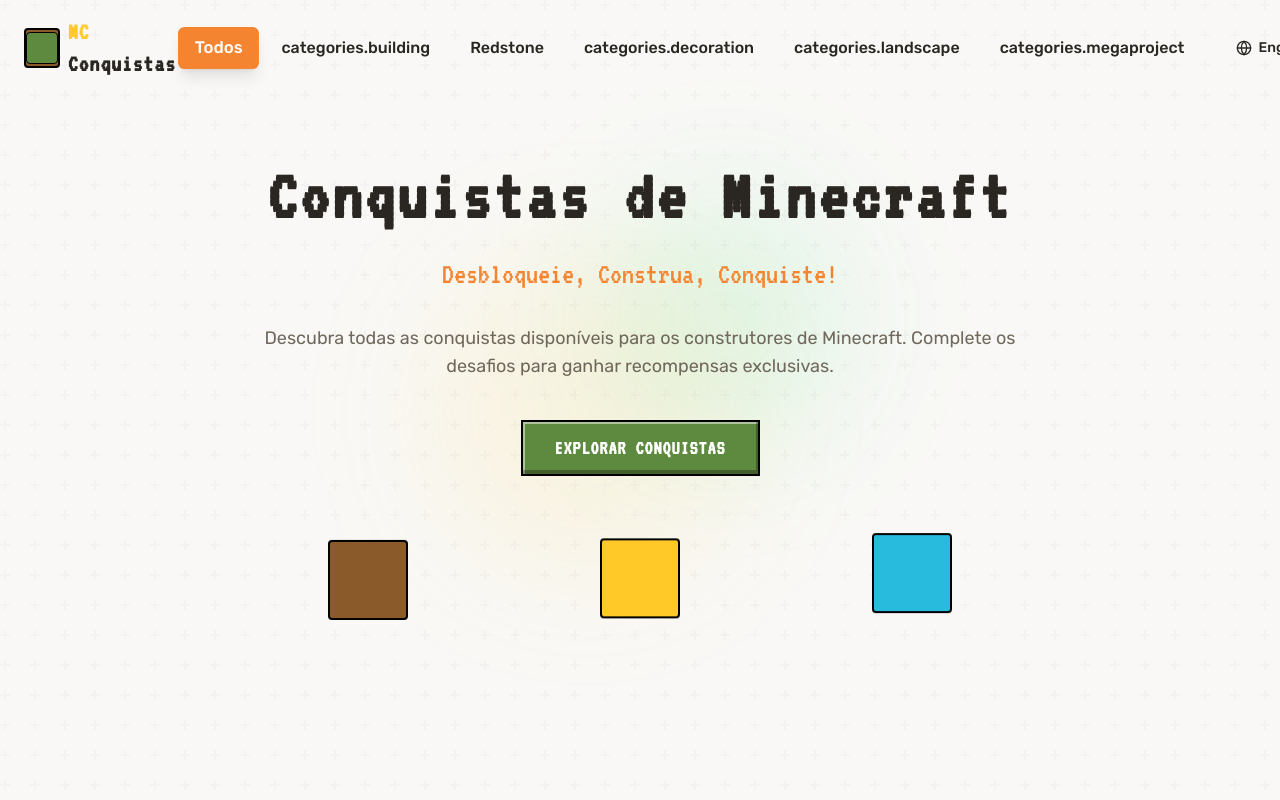
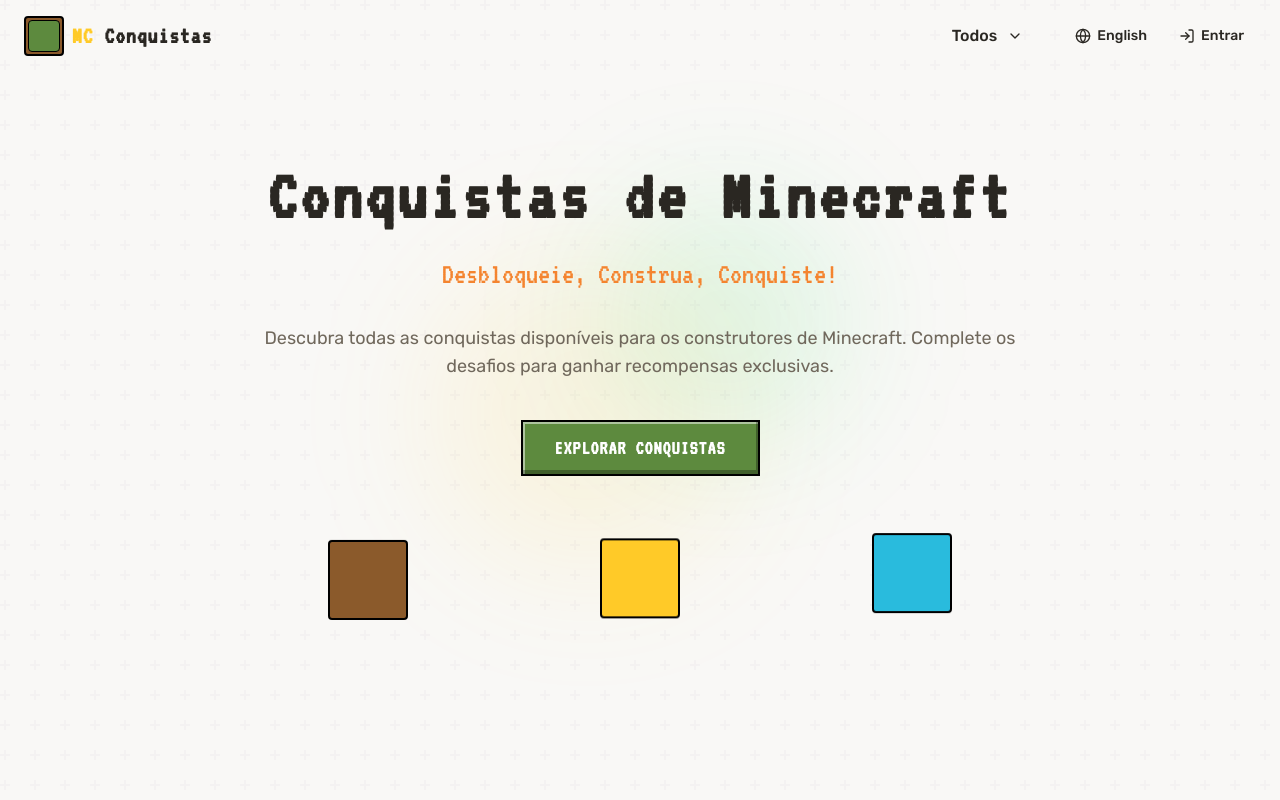
Before and after one commit to oTalentz/blocky-achievement-cards, a React (Vite) app: page / in a window 1280 px wide. Shown: the top 800 px of the page. Built offline with nearby package versions, Linux system fonts and the light colour scheme.

Commit message:
Reduce navbar categories
Reduce or minimize the categories in the navbar.

```diff
--- a/src/components/Header.tsx
+++ b/src/components/Header.tsx
@@ -1,6 +1,6 @@
 
 import React, { useState, useEffect } from 'react';
-import { Menu, X, LogIn, LogOut, User } from 'lucide-react';
+import { Menu, X, LogIn, LogOut, User, ChevronDown, ChevronUp } from 'lucide-react';
 import { Link, useNavigate } from 'react-router-dom';
 import { categories } from '../data/achievements';
 import LanguageSwitcher from './LanguageSwitcher';
@@ -16,6 +16,7 @@ const Header: React.FC<HeaderProps> = ({ activeCategory, setActiveCategory }) =>
   const [scrolled, setScrolled] = useState(false);
   const [mobileMenuOpen, setMobileMenuOpen] = useState(false);
   const [userMenuOpen, setUserMenuOpen] = useState(false);
+  const [categoriesExpanded, setCategoriesExpanded] = useState(false);
   const { user, isAuthenticated, logout } = useAuth();
   const { t } = useLanguage();
   const navigate = useNavigate();
@@ -58,19 +59,36 @@ const Header: React.FC<HeaderProps> = ({ activeCategory, setActiveCategory }) =>
 
         {/* Desktop Navigation */}
         <nav className="hidden md:flex items-center space-x-2">
-          <div className="flex space-x-2 mr-4">
+          {/* Minimized Categories */}
+          <div className="relative mr-4">
+            <button
+              onClick={() => setCategoriesExpanded(!categoriesExpanded)}
+              className="flex items-center gap-1.5 px-4 py-2 rounded-md hover:bg-muted transition-colors font-medium"
+            >
+              {t(`categories.${activeCategory}`)}
+              {categoriesExpanded ?
+                <ChevronUp size={16} className="ml-1" /> :
+                <ChevronDown size={16} className="ml-1" />
+              }
+            </button>
+
+            {categoriesExpanded && (
+              <div className="absolute top-full left-0 mt-1 w-48 bg-card rounded-md shadow-lg py-1 z-10 border border-border">
                 {categories.map((category) => (
                   <button
                     key={category.id}
-                onClick={() => setActiveCategory(category.id)}
-                className={`px-4 py-2 rounded-md transition-all duration-200 font-medium
-                  ${activeCategory === category.id
-                    ? 'bg-primary text-white shadow-lg scale-105'
-                    : 'hover:bg-muted'}`}
+                    onClick={() => {
+                      setActiveCategory(category.id);
+                      setCategoriesExpanded(false);
+                    }}
+                    className={`flex w-full items-center px-4 py-2 text-sm hover:bg-muted text-left
+                      ${activeCategory === category.id ? 'bg-primary/10 font-medium text-primary' : ''}`}
                   >
                     {t(`categories.${category.id}`)}
                   </button>
                 ))}
+              </div>
+            )}
           </div>
 
           <LanguageSwitcher />
@@ -161,21 +179,33 @@ const Header: React.FC<HeaderProps> = ({ activeCategory, setActiveCategory }) =>
       {mobileMenuOpen && (
         <div className="md:hidden absolute top-full left-0 right-0 bg-background border-t border-border p-4 shadow-lg animate-scale-up">
           <nav className="flex flex-col space-y-2">
+            <button
+              className="flex items-center justify-between w-full px-4 py-3 rounded-md bg-muted/50"
+              onClick={() => setCategoriesExpanded(!categoriesExpanded)}
+            >
+              <span className="font-medium">{t(`categories.${activeCategory}`)}</span>
+              {categoriesExpanded ? <ChevronUp size={16} /> : <ChevronDown size={16} />}
+            </button>
+
+            {categoriesExpanded && (
+              <div className="pl-2 space-y-1 border-l-2 border-muted ml-2">
                 {categories.map((category) => (
                   <button
                     key={category.id}
                     onClick={() => {
                       setActiveCategory(category.id);
+                      setCategoriesExpanded(false);
                       setMobileMenuOpen(false);
                     }}
-                className={`px-4 py-3 rounded-md transition-all duration-200 font-medium text-left
-                  ${activeCategory === category.id
-                    ? 'bg-primary text-white'
-                    : 'hover:bg-muted'}`}
+                    className={`px-4 py-2 w-full text-left rounded-md ${
+                      activeCategory === category.id ? 'text-primary font-medium' : ''
+                    }`}
                   >
                     {t(`categories.${category.id}`)}
                   </button>
                 ))}
+              </div>
+            )}
           </nav>
         </div>
       )}
```
Lines whose indentation alone changed are shown as unchanged.
